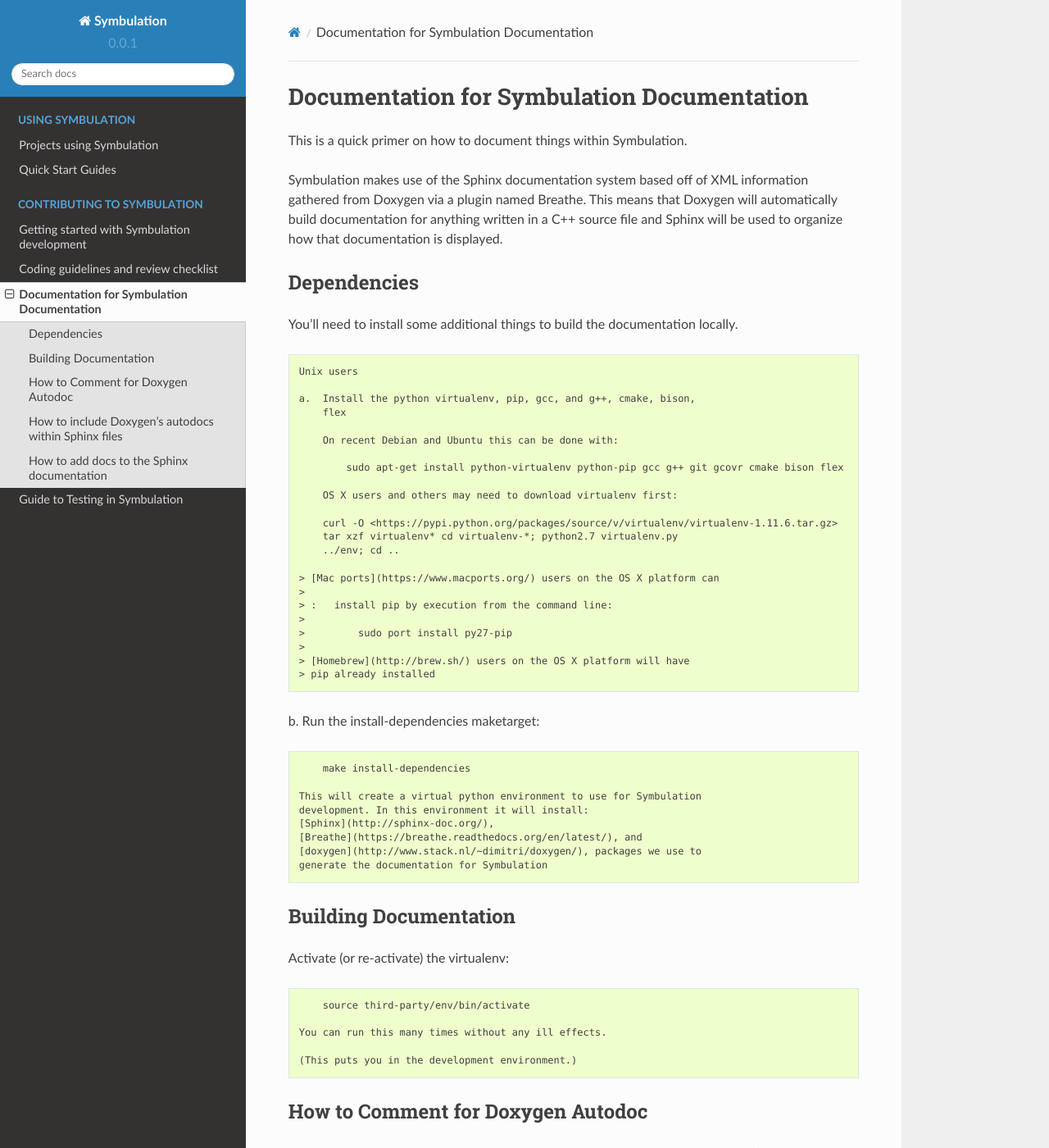
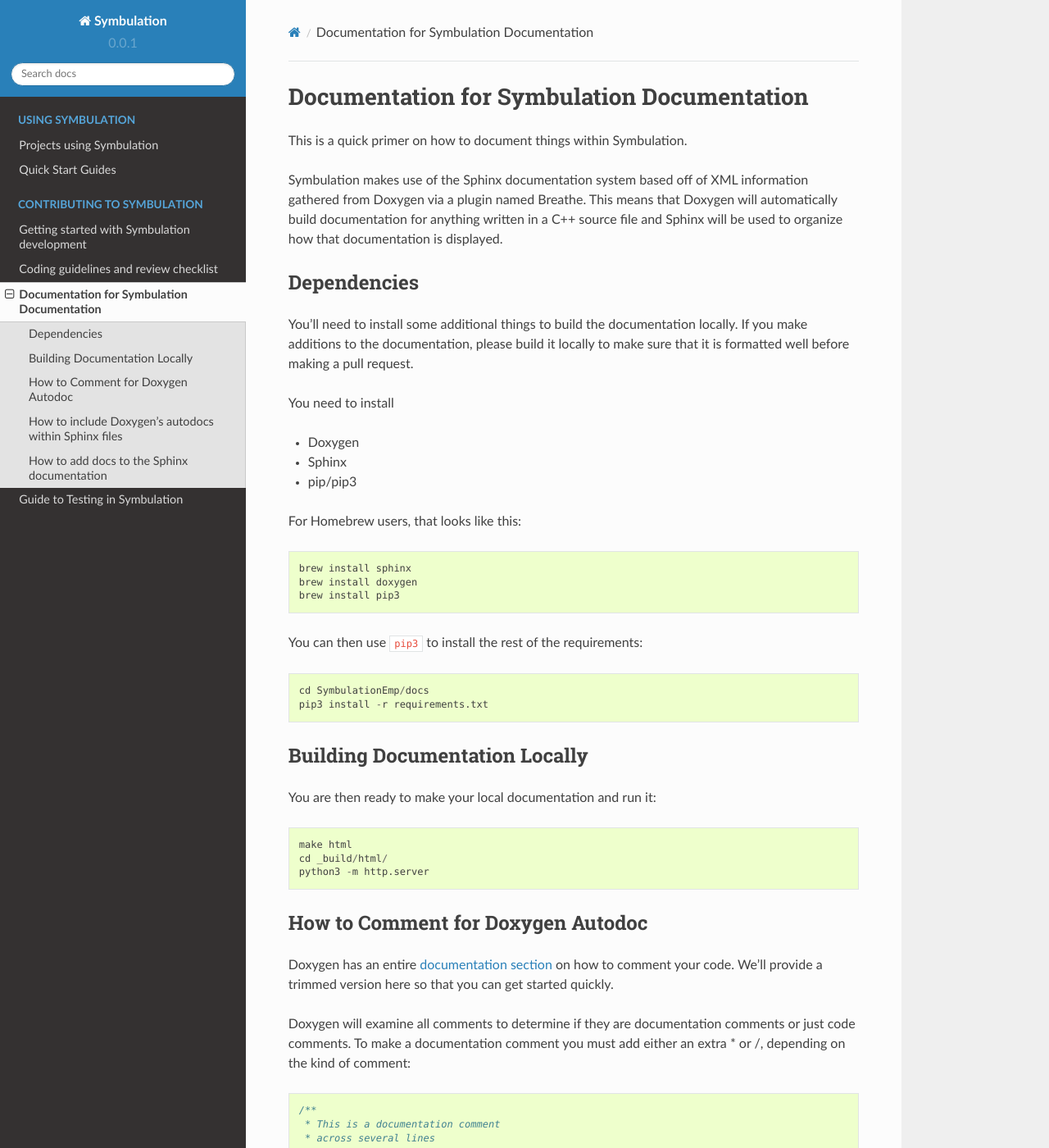
Before and after one commit to anyaevostinar/SymbulationEmp, a Sphinx documentation site: the page built from docs/dev/adding-documentation.md, in a window 1280 px wide and 1400 px high. Shown: the whole window at 82% size. Built offline with Sphinx 7.4.7 and the Read the Docs theme 2.0.0, drawn with Linux system fonts in a browser that asks for light colours; pages that are not in the unit, such as notebooks, are missing from menus.

Commit message:
temp fix for documentation documentation

````diff
--- a/docs/dev/adding-documentation.md
+++ b/docs/dev/adding-documentation.md
@@ -10,7 +10,27 @@
 
 ## Dependencies
 You'll need to install some additional things to build the documentation locally.
+If you make additions to the documentation, please build it locally to make sure that it is formatted well before making a pull request.
 
+You need to install
+- Doxygen
+- Sphinx
+- pip/pip3
+
+For Homebrew users, that looks like this:
+```
+brew install sphinx
+brew install doxygen
+brew install pip3
+```
+
+You can then use `pip3` to install the rest of the requirements:
+```
+cd SymbulationEmp/docs
+pip3 install -r requirements.txt
+```
+
+<!-- Old content, not sure what we need from it:
     Unix users
 
     a.  Install the python virtualenv, pip, gcc, and g++, cmake, bison,
@@ -47,6 +67,7 @@
     [doxygen](http://www.stack.nl/~dimitri/doxygen/), packages we use to
     generate the documentation for Symbulation
 
+
 ## Building Documentation
 Activate (or re-activate) the virtualenv:
 
@@ -55,6 +76,16 @@
     You can run this many times without any ill effects.
 
     (This puts you in the development environment.)
+-->
+
+## Building Documentation Locally
+
+You are then ready to make your local documentation and run it:
+```
+make html
+cd _build/html/
+python3 -m http.server
+```
 
 ## How to Comment for Doxygen Autodoc
 
````
